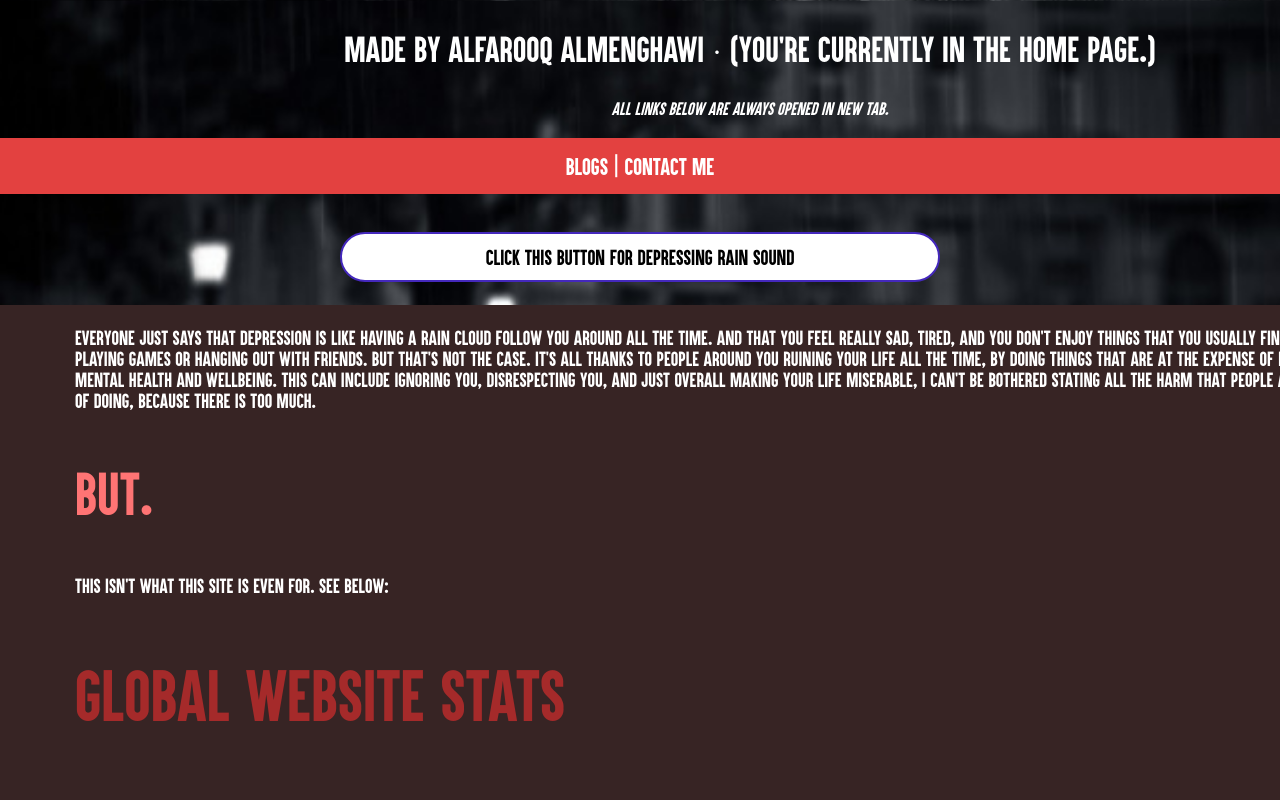
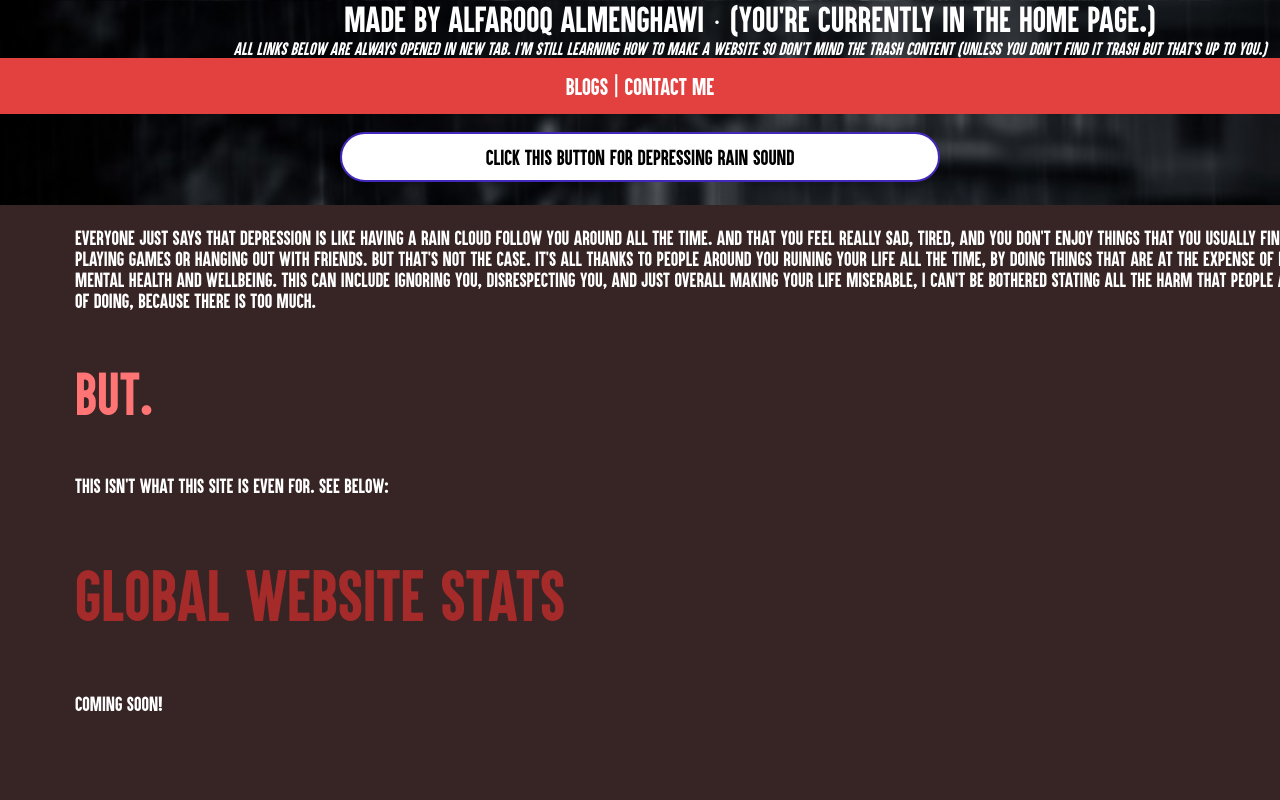
Before and after one commit to AlfarooqAlmenghawi/mental-health-website, a plain HTML site: page index.html in a window 1280 px wide. Shown: the top 800 px of the page. Drawn offline with Linux system fonts and the light colour scheme; a web font is replaced by a local one.

Commit message:
Add files via upload

```diff
--- a/index.html
+++ b/index.html
@@ -23,7 +23,7 @@
 </p>
 
 <p class="site-header">
-  All links below are always opened in new tab.
+  All links below are always opened in new tab. I'M STILL LEARNING HOW TO MAKE A WEBSITE SO DON'T MIND THE TRASH CONTENT (Unless you don't find it trash but that's up to you.)
 </p>
 
 <p class="site-buttons">
@@ -75,6 +75,10 @@
     GLOBAL WEBSITE STATS
   </p>
 
+  <p>
+    COMING SOON!
+  </p>
+
 
   </div>
 </div>
--- a/site_design/design.css
+++ b/site_design/design.css
@@ -27,6 +27,7 @@ body {
 
   .title-of-site{
     font-family: "DharMannFont";
+    margin: auto;
     font-size: 30px;
     width: 1500px;
     text-align: center;
@@ -40,7 +41,8 @@ body {
     font-style: italic;
     width: 1500px;
     text-align: center;
-    color:#ffffff
+    color:#ffffff;
+    margin: auto;
   }
 
   .site-buttons{
@@ -52,6 +54,7 @@ body {
     text-align: center;
     padding-top:15px;
     padding-bottom:15px;
+    margin: auto;
   }
 
   .site-description{
```
